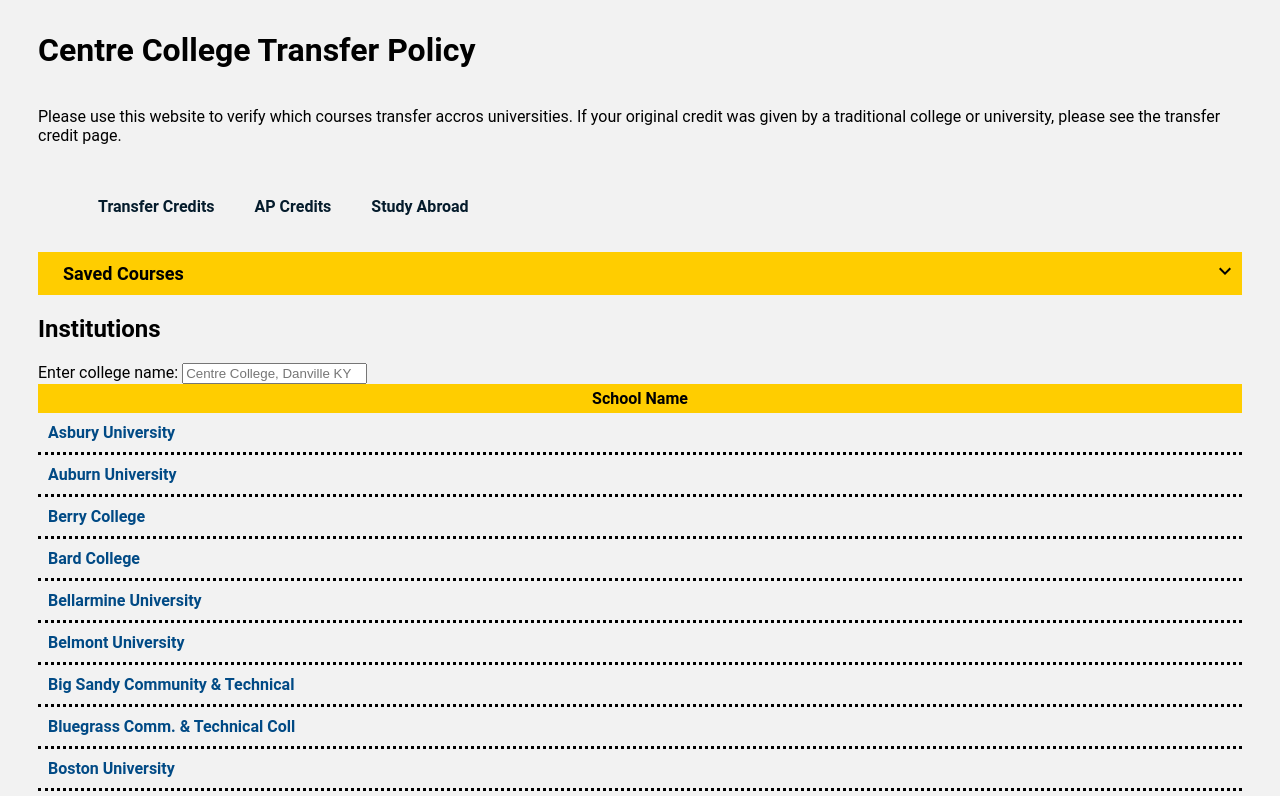
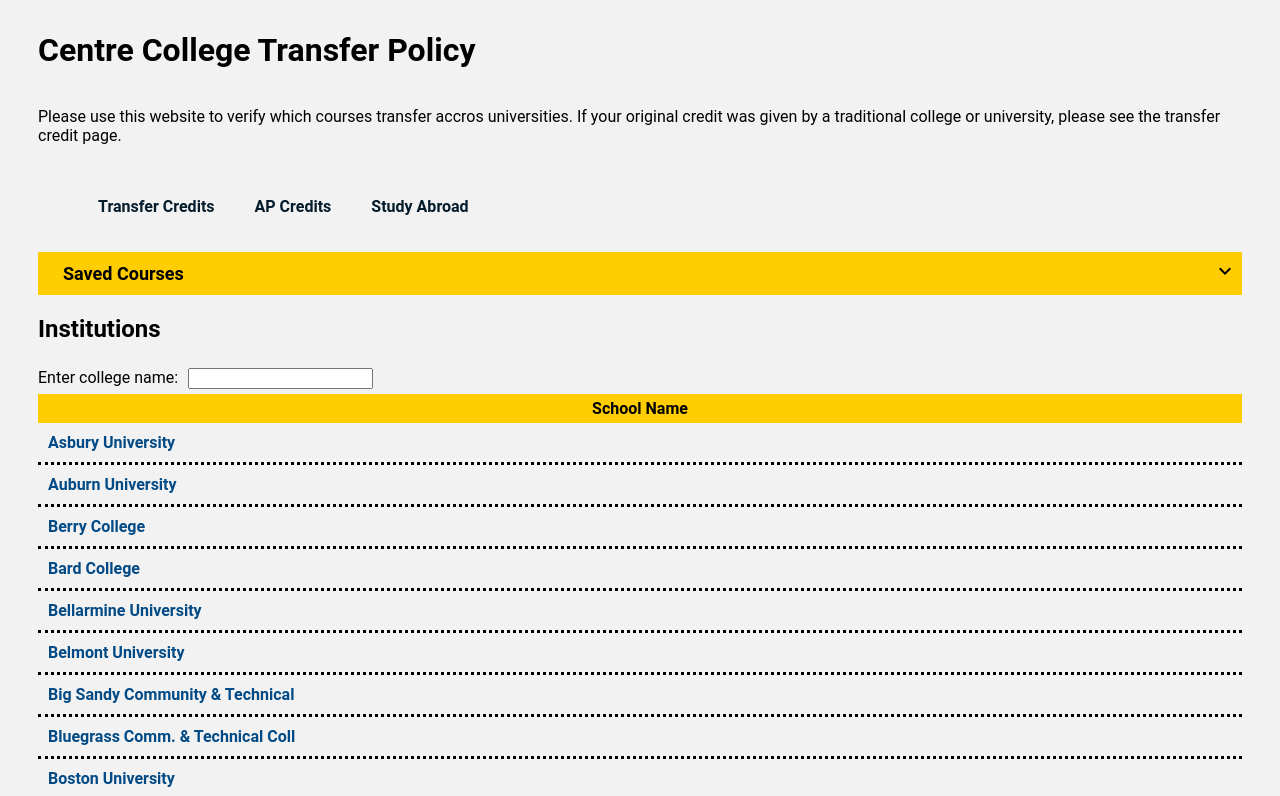
Before and after one commit to Centre-College-Computer-Science/centre-transfer-credit-website, a React (Vite) app: page / in a window 1280 px wide. Shown: the top 796 px of the page. Built offline with nearby package versions, Linux system fonts and the light colour scheme.

Commit message:
Updated Meeting Prototype

```diff
--- a/src/CourseRequestForm.jsx
+++ b/src/CourseRequestForm.jsx
@@ -55,6 +55,7 @@ export default function CourseRequestForm(props) {
             <label>
                 Choose department the course would belong under:
                 <select
+                    type = ""
                     value = {department}
                     onChange = {(e) => setDepartment(e.target.value)}
                 >
@@ -109,7 +110,7 @@ export default function CourseRequestForm(props) {
                     <option value="WEL">WEL</option>
                 </select>
             </label>
-            <input type="submit" value="submit"/>
+            <input type="submit" value="Submit Request"/>
         </form>
     );
 }
--- a/src/InstitutionListing.jsx
+++ b/src/InstitutionListing.jsx
@@ -7,7 +7,7 @@ export default function InstitutionListing(props) {
   let setCurrentInstitution = context.setCurrentInstitution;
   return (
     <tr id={institution}>
-      <td class="name-field" onClick={() => setCurrentInstitution(institution)}>
+      <td className="name-field" onClick={() => setCurrentInstitution(institution)}>
         {institution}
       </td>
     </tr>
--- a/src/InstitutionSearch.jsx
+++ b/src/InstitutionSearch.jsx
@@ -6,18 +6,19 @@ export default function InstitutionSearch() {
   let searchTerm = context.searchTerm;
   let setSearchTerm = context.setSearchTerm;
   return (
+
+
     <form id="school-search">
-      <label /*htmlFor="institution-name"*/>Enter college name: </label>
+      <label /*htmlFor="institution-name"*/>Enter college name:
       <input
         type="text"
         id="institution-name"
         name="institution-name"
-        placeholder="Centre College, Danville KY"
         value={searchTerm}
         onChange={(e) => setSearchTerm(e.target.value)}
-      />
-      {/* <button type="submit">Search</button> */}
-      {/* <button type="reset">Reset</button> */}
+      /></label>
+
     </form>
+
   );
 }
--- a/src/StudyAbroad.jsx
+++ b/src/StudyAbroad.jsx
@@ -7,11 +7,11 @@ export default function StudyAbroad() {
           <h2>Study Abroad Transfer Credit Policy</h2>
           <p>
             If you are a current Centre student aiming to transfer over a study
-            abroad credit, then please consult the study abroad page.
+            abroad credit, then please review the study abroad credit listing.
           </p>
           <h3>Approved Study Abroad Credits</h3>
           <p>
-            This table will be populated by the registrar, and is not universal
+            This table is coming soon. Transfering in credits (and their policies) are not universal
             across all of Centre College's study abroad programs.
           </p>
         </div>
--- a/src/TransferCredits.jsx
+++ b/src/TransferCredits.jsx
@@ -39,10 +39,10 @@ export default function TransferCredits() {
             <div className="button course_button_text">Saved Courses </div>
 
             <div className="button course_button_icon">
-              <table class = "course_button_info">
+              <table className = "course_button_info">
                 <tbody>
                 <tr className = "standard">
-                  <td >
+                  <td>
               <p><b>{creditTotal == 0 ? null : creditTotal}</b></p>
               </td>
               <td >
@@ -94,15 +94,12 @@ export default function TransferCredits() {
                   isSelected={false}
                 />
               </div>
-              <div className="container2">
+
                 <h2> Don't See Your Course Here? </h2>
                 <p>
                   Fill out the form below to request transfer credit for it!
                 </p>
-              </div>
-              <div class="container2">
                 <CourseRequestForm />
-              </div>
             </div>
           </>
         ) : (
--- a/src/styles.css
+++ b/src/styles.css
@@ -174,6 +174,7 @@ table {
   font-size: medium;
   font-style: normal;
   border: none;
+  width:fit-content;
 }
 
 .button:hover {
@@ -230,4 +231,36 @@ div.sticky {
 
 form {
   float: left;
+  display: flex;
+  flex-direction: column;
+
 }
+
+input[type=submit]{
+  width:fit-content;
+  background-color: #ffcd00;
+  font-family: "Roboto", sans-serif;
+  font-weight: bold;
+  font-size: large;
+  font-style: normal;
+  border: none;
+  padding-left: 20px;
+  padding-right: 20px;
+  padding-bottom: 5px;
+  padding-top: 5px;
+}
+
+label {
+  padding-bottom: 5px;
+  padding-top: 5px;
+  padding-right: 10px;
+  margin-right:10px;
+}
+
+input[type=text], input[type=file], input[type=department]{
+  margin-left: 10px;
+}
+
+select{
+  margin-left: 10px;
+}
```
